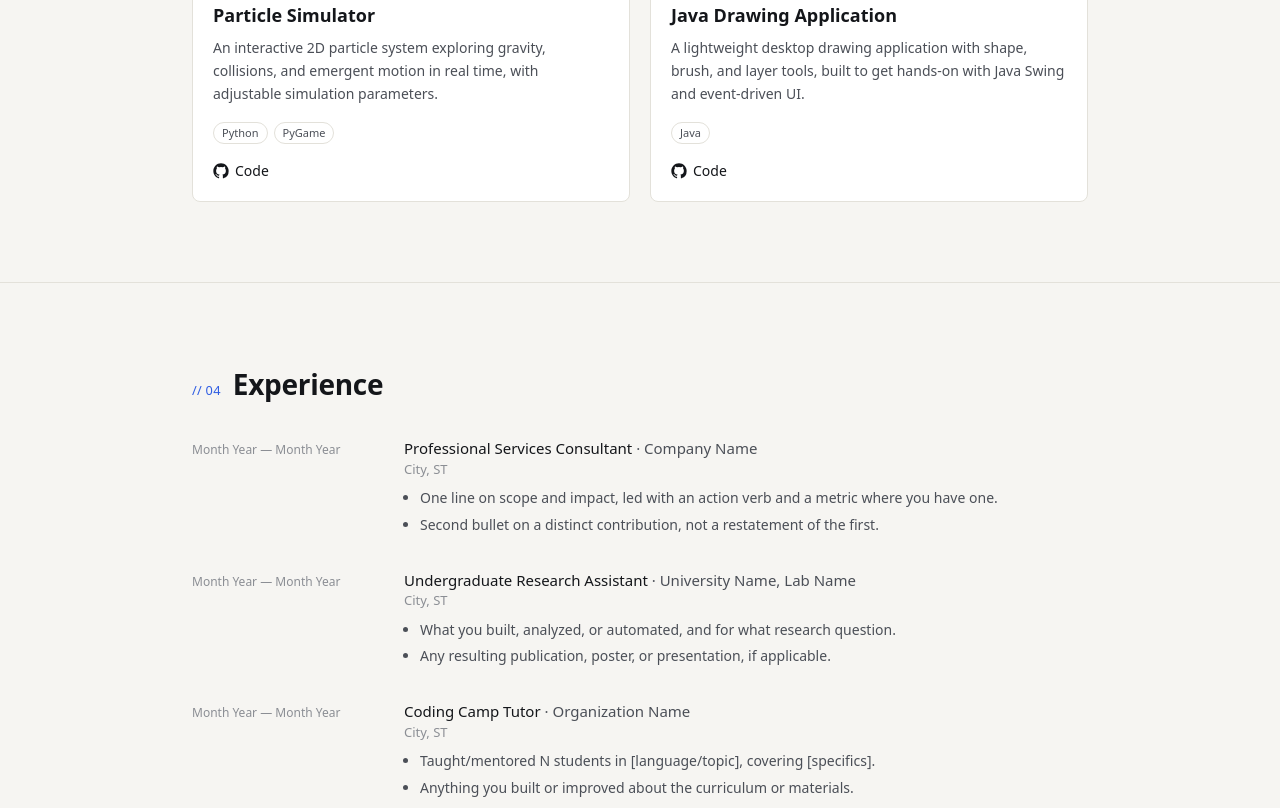
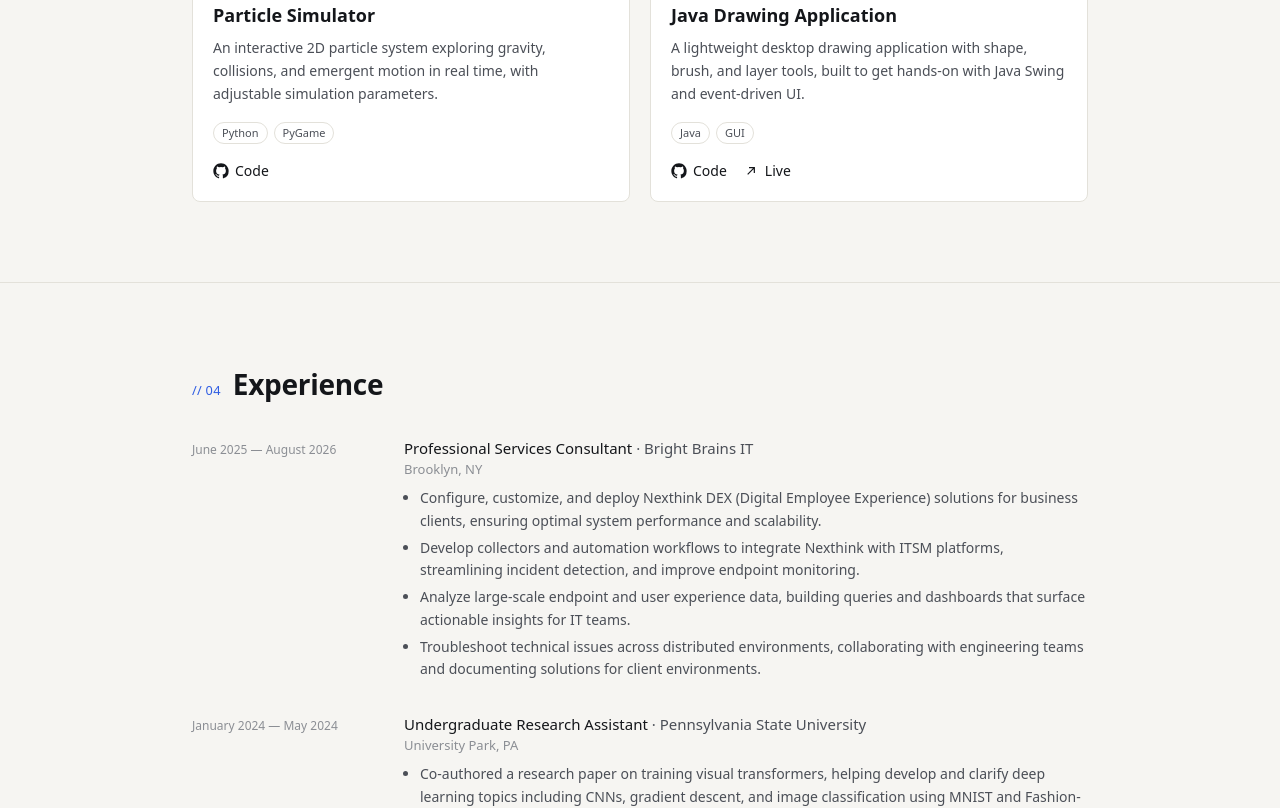
Before and after one commit to abdelabdelgawad/portfolio, a Next.js app: page / in a window 1280 px wide. Shown: the part 1780-2588 px from the top of the page. Built offline with nearby package versions, Linux system fonts and the light colour scheme.

Commit message:
added experiencce sections, also replaced resume and image placeholders with proper items

```diff
--- a/src/components/About.tsx
+++ b/src/components/About.tsx
@@ -34,7 +34,7 @@
             <div className="about__photo-frame">
               {/* TODO: replace /public/headshot.svg with a real professional headshot (jpg/png) and update profile.photo in src/data/content.ts */}
               {/* eslint-disable-next-line @next/next/no-img-element */}
-              {/* <img src={profile.photo} alt={profile.name} className="about__photo" /> */}
+              <img src={profile.photo} alt={profile.name} className="about__photo" />
             </div>
           </div>
         </div>
--- a/src/data/content.ts
+++ b/src/data/content.ts
@@ -1,7 +1,7 @@
-// ---------------------------------------------------------------------------
-// This file is the ONLY place you should need to touch to put your real
-// content in. Every section on the page pulls from here.
-// ---------------------------------------------------------------------------
+
+
+
+
 
 export const profile = {
   name: "Abdelrahman Abdelgawad",
@@ -31,9 +31,7 @@
   { label: "Education", href: "#education" },
 ] as const;
 
-// Keep this list tight. 12-16 items you'd be comfortable being interviewed
-// on, grouped so a recruiter can parse it in a few seconds rather than
-// reading a wall of badges.
+
 export const stack = [
   {
     category: "Languages",
@@ -49,8 +47,7 @@
   },
 ] as const;
 
-// TODO: replace with your real projects. Keep 3-6 of your strongest —
-// quality over quantity. `tags` should draw from the stack above.
+
 export const projects = [
   {
     name: "FencingTime",
@@ -60,15 +57,17 @@
     githubUrl: "https://github.com/abdelabdelgawad/fencingtime",
     liveUrl: "https://fencingtime.vercel.app",
     image: "/projects/fencingtime.png",
+		status: "In Progress",
   },
   {
     name: "NASA APOD",
     description:
       "Browses NASA's Astronomy Picture of the Day archive through their public API, with search and a saved-favorites view backed by SQL.",
-    tags: ["React", "SQL", "REST API"],
+    tags: ["React", "REST API"],
     githubUrl: "https://github.com/abdelabdelgawad/nasa-apod",
-    liveUrl: "",
-    image: "/projects/apod.png",
+    liveUrl: "https://nasa-apod.abdelgawad.dev/",
+    image: "/projects/nasa-apod.png",
+		status: "Complete",
   },
   {
     name: "Particle Simulator",
@@ -78,55 +77,61 @@
     githubUrl: "https://github.com/abdelabdelgawad/particle-life",
     liveUrl: "",
     image: "/projects/particles.png",
+		status: "Complete",
   },
   {
     name: "Java Drawing Application",
     description:
       "A lightweight desktop drawing application with shape, brush, and layer tools, built to get hands-on with Java Swing and event-driven UI.",
-    tags: ["Java"],
+    tags: ["Java", "GUI"],
     githubUrl: "https://github.com/abdelabdelgawad/drawingapplication",
-    liveUrl: "",
+    liveUrl: "https://github.com/abdelabdelgawad/DrawingApplication/releases/download/v1.0.0/DrawingApplication.jar",
     image: "/projects/drawing-app.png",
+		status: "Complete",
   },
 ] as const;
 
-// TODO: keep this to technical / relevant roles, per your call to drop
-// non-technical positions like property management.
+
 export const experience = [
   {
     role: "Professional Services Consultant",
-    org: "Company Name",
-    location: "City, ST",
-    start: "Month Year",
-    end: "Month Year",
+    org: "Bright Brains IT",
+    location: "Brooklyn, NY",
+    start: "June 2025",
+    end: "August 2026",
     bullets: [
-      "One line on scope and impact, led with an action verb and a metric where you have one.",
-      "Second bullet on a distinct contribution, not a restatement of the first.",
+      "Configure, customize, and deploy Nexthink DEX (Digital Employee Experience) solutions for business clients, ensuring optimal system performance and scalability.",
+      "Develop collectors and automation workflows to integrate Nexthink with ITSM platforms, streamlining incident detection, and improve endpoint monitoring.",
+      "Analyze large-scale endpoint and user experience data, building queries and dashboards that surface actionable insights for IT teams.",
+      "Troubleshoot technical issues across distributed environments, collaborating with engineering teams and documenting solutions for client environments.",
     ],
   },
   {
     role: "Undergraduate Research Assistant",
-    org: "University Name, Lab Name",
-    location: "City, ST",
-    start: "Month Year",
-    end: "Month Year",
+    org: "Pennsylvania State University",
+    location: "University Park, PA",
+    start: "January 2024",
+    end: "May 2024",
     bullets: [
-      "What you built, analyzed, or automated, and for what research question.",
-      "Any resulting publication, poster, or presentation, if applicable.",
+      "Co-authored a research paper on training visual transformers, helping develop and clarify deep learning topics including CNNs, gradient descent, and image classification using MNIST and Fashion-MNIST datasets.",
+      "Collaborated with faculty and TAs to write and revise 15+ textbook questions and sections, ensuring clarity, technical accuracy, and accessibility for students.",
+      "Reviewed and formatted 20+ mathematical equations and theoretical explanations using LaTeX to support future versions of the course textbook.",
     ],
   },
   {
     role: "Coding Camp Tutor",
-    org: "Organization Name",
-    location: "City, ST",
-    start: "Month Year",
-    end: "Month Year",
+    org: "Girls Who Code",
+    location: "Brooklyn, NY",
+    start: "June 2023",
+    end: "August 2023",
     bullets: [
-      "Taught/mentored N students in [language/topic], covering [specifics].",
-      "Anything you built or improved about the curriculum or materials.",
+      "Led coding lessons for 20+ middle school students, introducing programming fundamentals (variables, loops, conditionals, and functions) through interactive Scratch projects.",
+      "Assisted in designing and delivering 12 engaging lesson plans with instructors, fostering creativity and computational thinking.",
+      "Provided one-on-one support to students, helping them debug code and understand programming concepts, resulting in improved problem-solving skills.",
     ],
   },
 ] as const;
+
 
 export const education = [
   {
```
Also changed, not shown: 1 other file (tests, documents, lock files or other folders).
